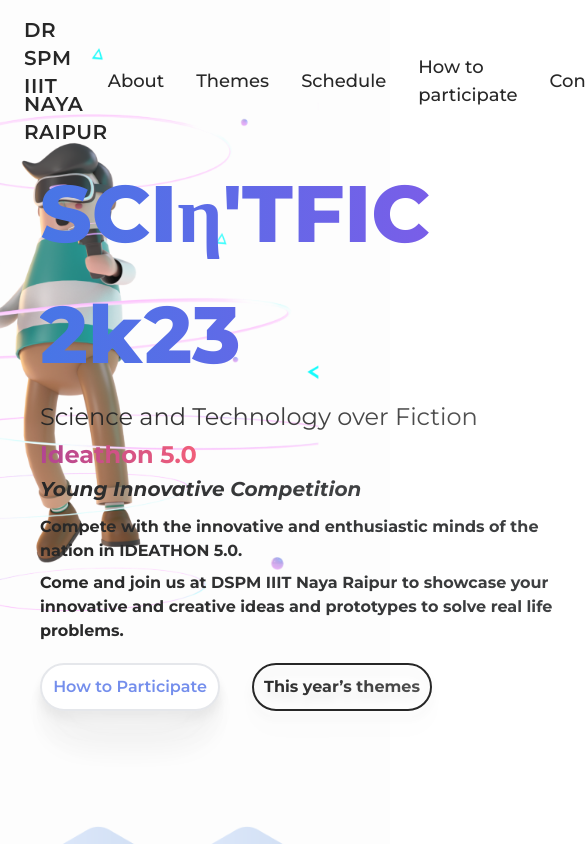
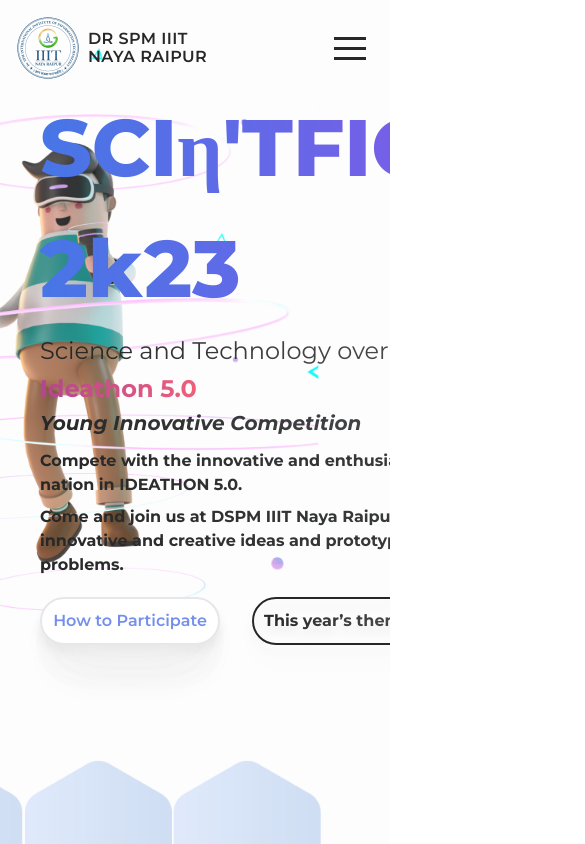
Before and after one commit to Deepesh76780/SCInTIFIC2k23-12, a React (Create React App) app: page / in a window 390 px wide. Shown: the top 844 px of the page, 585 px wide, since content can reach past the window. Built offline with nearby package versions, Linux system fonts and the light colour scheme.

Commit message:
Navbar css Work

```diff
--- a/package.json
+++ b/package.json
@@ -6,8 +6,10 @@
     "@testing-library/jest-dom": "^5.16.5",
     "@testing-library/react": "^13.4.0",
     "@testing-library/user-event": "^13.5.0",
+    "hamburger-react": "^2.5.0",
     "react": "^18.2.0",
     "react-dom": "^18.2.0",
+    "react-hamburger-menu": "^1.2.1",
     "react-scripts": "5.0.1",
     "web-vitals": "^2.1.4"
   },
--- /dev/null
+++ b/src/Components/Navbar.css
@@ -0,0 +1,108 @@
+.Hamburger {
+  display: none;
+}
+
+.SubmitIdea {
+  display: none;
+}
+
+.NAV_ABOUT {
+  display: none;
+}
+
+.NavbarAbout {
+  /* display: contents; */
+  display: flex;
+}
+
+@media (max-width: 1120px) {
+  .NavbarAbout div {
+    font-size: 1rem;
+  }
+
+  .NavbarTitle {
+    font-size: 1.1rem;
+    z-index: 1;
+  }
+
+  .NavbarSubmit {
+    width: 15%;
+    font-size: 0.9rem;
+  }
+}
+
+.showit {
+  display: none;
+}
+
+@media (max-width: 980px) {
+  .NavbarAbout {
+    display: none;
+  }
+
+  .NavbarSubmit {
+    margin: auto auto;
+    width: fit-content;
+    padding: 5px;
+  }
+
+  .NavbarTitle {
+    font-size: 1rem;
+    z-index: 1;
+  }
+
+  .SubmitIdea {
+    display: block;
+  }
+
+  .NavbarDisplay {
+    display: none;
+  }
+  .Hamburger {
+    display: block;
+  }
+
+  .NAV_ABOUT {
+    position: relative;
+    z-index: 100px;
+  }
+
+  .NAV_ABOUT {
+    background-color: rgba(255, 255, 255, 0.903);
+    border-radius: 10px;
+    height: 20rem;
+    display: flex;
+    align-items: center;
+    padding-top: 1rem;
+    flex-direction: column;
+    gap: 20px;
+    width: 100%;
+    transition: all 2s linear;
+    transform-origin: bottom;
+    box-shadow: rgba(36, 36, 36, 0.25) 0px 50px 100px -20px,
+      rgba(0, 0, 0, 0.697) 0px 30px 60px -30px;
+  }
+
+  .NAV_ABOUT div {
+    display: flex;
+    flex-direction: column;
+    justify-content: space-around;
+    align-items: center;
+  }
+
+  .NAV_ABOUT div {
+    transition-delay: 0.2s;
+  }
+  .NAV_ABOUT {
+    grid-column: span 2;
+  }
+  .okBoss {
+    display: grid;
+    grid-template-columns: 1fr;
+  }
+
+  .Logo {
+    justify-content: space-between;
+  }
+}
+/* ******************************************************** */
--- a/src/Components/Navbar.jsx
+++ b/src/Components/Navbar.jsx
@@ -1,31 +1,75 @@
-import React from 'react'
+import React from "react";
+import { Fragment } from "react";
+import "./Navbar.css";
+import { Spin as Hamburger } from "hamburger-react";
+import { useState } from "react";
 
 export const Navbar = () => {
+  const [isOpen, setOpen] = useState(false);
   return (
-        <div className='flex flex-row justify-between items-center p-4 text-[#272727]'>
-            <div className='flex flex-row justify-start items-center space-x-2 cursor-pointer'>
+    <Fragment>
+      <div className="flex flex-row justify-between items-center p-4 text-[#272727] okBoss">
+        <div className="flex flex-row justify-start items-center space-x-2 cursor-pointer Logo">
+          <div className="flex flex-row justify-start items-center space-x-2 cursor-pointer">
             <div>
-                    <img src="./assets/logo.png" className='h-[64px] w-[64px]' alt="" />
+              <img
+                src="./assets/logo.png"
+                className="h-[64px] w-[64px] NavbarLogo"
+                alt=""
+              />
             </div>
-                <div className='flex flex-col uppercase justify-start items-start font-semibold text-xl tracking-wide -space-y-2.5'>
-                    <div>
-                        DR SPM IIIT
-                    </div>
-                    <div>
-                        NAYA RAIPUR
+            <div className="flex flex-col uppercase justify-start items-start font-semibold text-xl tracking-wide -space-y-2.5 NavbarTitle">
+              <div>DR SPM IIIT</div>
+              <div>NAYA RAIPUR</div>
             </div>
           </div>
+          <div className="Hamburger">
+            <Hamburger toggled={isOpen} toggle={setOpen} />
           </div>
-            <div className='flex flex-row justify-center items-center space-x-8'>
-                <div className='font-medium text-lg cursor-pointer'>About</div>
-                <div className='font-medium text-lg cursor-pointer'>Themes</div>
-                <div className='font-medium text-lg cursor-pointer'>Schedule</div>
-                <div className='font-medium text-lg cursor-pointer'>How to participate</div>
-                <div className='font-medium text-lg cursor-pointer'>Contact</div>
         </div>
-            <div className='text-[#5172E7] w-[180px] h-[48px] rounded-full border drop-shadow-lg flex justify-center items-center bg-white font-semibold text-opacity-80 cursor-pointer hover:drop-shadow-xl transition duration-100'>
+
+        <div
+          className={
+            "flex flex-row justify-center items-center space-x-8 NavbarDisplay NavbarAbout "
+          }
+        >
+          <div className="font-medium text-lg cursor-pointer Adjust">About</div>
+          <div className="font-medium text-lg cursor-pointer">Themes</div>
+          <div className="font-medium text-lg cursor-pointer">Schedule</div>
+          <div className="font-medium text-lg cursor-pointer">
+            How to participate
+          </div>
+          <div className="font-medium text-lg cursor-pointer">Contact</div>
+        </div>
+
+        <div className="text-[#5172E7] w-[180px] h-[48px] rounded-full border drop-shadow-lg flex justify-center items-center bg-white font-semibold text-opacity-80 cursor-pointer hover:drop-shadow-xl transition duration-100 NavbarSubmit NavbarDisplay">
+          Submit Your Idea
+        </div>
+        {isOpen ? (
+          <div
+            className={
+              !isOpen
+                ? ""
+                : "NAV_ABOUT flex flex-row justify-center items-center  NavbarDisplay "
+            }
+          >
+            <div className="font-medium text-lg cursor-pointer AboutFix">
+              About
+            </div>
+            <div className="font-medium text-lg cursor-pointer ">Themes</div>
+            <div className="font-medium text-lg cursor-pointer">Schedule</div>
+            <div className="font-medium text-lg cursor-pointer">
+              How to participate
+            </div>
+            <div className="font-medium text-lg cursor-pointer">Contact</div>
+            <div className="text-[#5172E7]  h-[30px] rounded-full border drop-shadow-lg  bg-white font-semibold text-opacity-80 cursor-pointer hover:drop-shadow-xl transition duration-100 NavbarSubmit SubmitIdea">
               Submit Your Idea
             </div>
           </div>
-    )
-}
+        ) : (
+          ""
+        )}
+      </div>
+    </Fragment>
+  );
+};
--- a/src/index.css
+++ b/src/index.css
@@ -1,15 +1,25 @@
 @tailwind base;
 @tailwind components;
 @tailwind utilities;
-*
-{
-    font-family: 'Montserrat', sans-serif;
+* {
+  font-family: "Montserrat", sans-serif;
+  padding: 0px;
+  margin: 0px;
+}
+
+html,
+body {
+  width: 100%;
+  height: 100%;
+  margin: 0;
+  padding: 0;
+  overflow-x: hidden;
 }
 #eta {
-    content: "\03B7";
-    font-family: '';
+  content: "\03B7";
+  font-family: "";
 }
 #prime {
-    content: "\2032";
-    /* font-family: ''; */
-  }
+  content: "\2032";
+  /* font-family: ''; */
+}
```
Also changed, not shown: 1 other file (tests, documents, lock files or other folders). Lines whose indentation alone changed are shown as unchanged.
